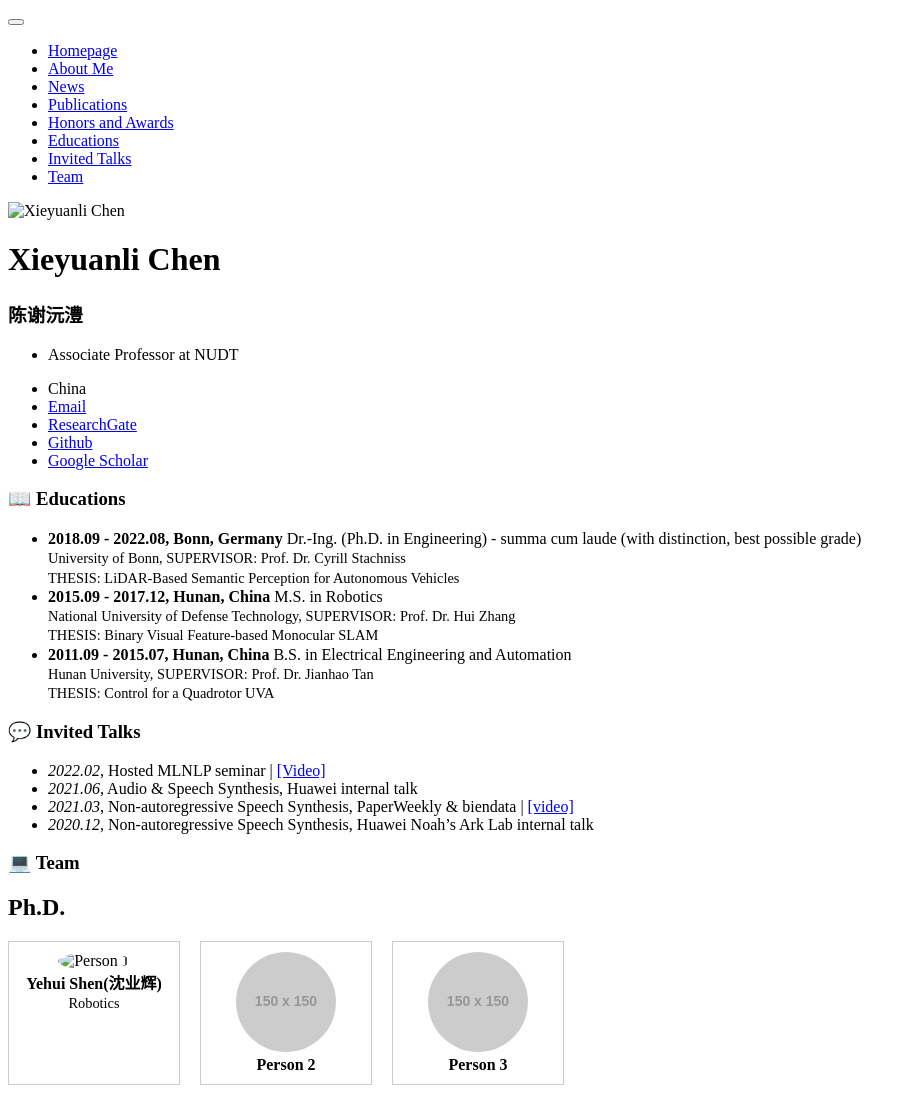
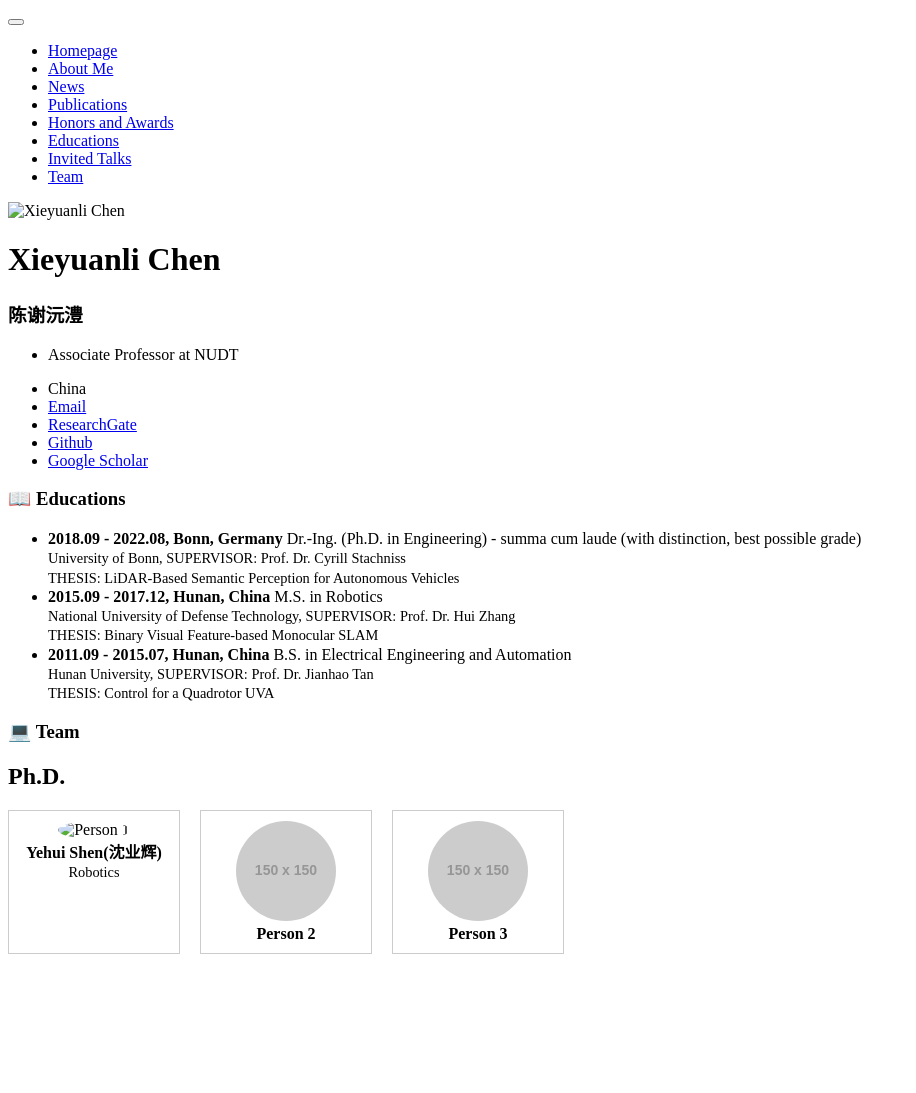
Before and after one commit to shenyehui/my-home, a Jekyll site: the page built from _pages/includes/others.md, in a window 1280 px wide. Shown: the whole page, without its empty margins (0-916 px from the left). Built offline with Jekyll 4.4.1, drawn with Linux system fonts in a browser that asks for light colours; our own code applies the rules of GitHub Pages for plain Markdown files; after the commit the page ends 962 px from its top, so only the background shows below that.

Commit message:
Update others.md

```diff
--- a/_pages/includes/others.md
+++ b/_pages/includes/others.md
@@ -1,5 +1,4 @@
 <span id="educations"></span>
-
 
 # 📖 Educations
 - <p style="margin: 0; line-height: 1.2;">
@@ -18,13 +17,6 @@
   <span style="font-size: 90%;">THESIS: Control for a Quadrotor UVA</span>
   </p>
 
-# 💬 Invited Talks
-- *2022.02*, Hosted MLNLP seminar \| [\[Video\]](https://www.bilibili.com/video/BV1wF411x7qh)
-- *2021.06*, Audio & Speech Synthesis, Huawei internal talk
-- *2021.03*, Non-autoregressive Speech Synthesis, PaperWeekly & biendata \| [\[video\]](https://www.bilibili.com/video/BV1uf4y1t7Hr/)
-- *2020.12*, Non-autoregressive Speech Synthesis, Huawei Noah's Ark Lab internal talk
-
-<span id="Team"></span>
 
 # 💻 Team
 ## Ph.D.
```
